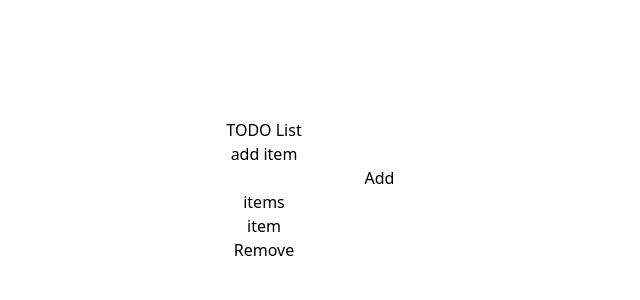
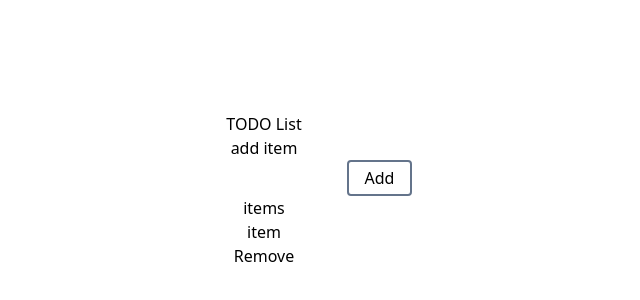
Before and after one commit to tee-talog/nextjs-todo-list, a Next.js app: page / in a window 1280 px wide. Shown: the part 210-510 px from the top of the page, without its empty margins (376-1016 px from the left). Built offline with nearby package versions, Linux system fonts and the light colour scheme.

Commit message:
feat: ボタンコンポーネント作成

```diff
--- /dev/null
+++ b/components/Button.tsx
@@ -0,0 +1,22 @@
+import clsx from 'clsx'
+import { ComponentProps } from 'react'
+
+type ButtonProps = ComponentProps<'button'>
+
+const Container = ({ children, ...props }: ButtonProps) => (
+  <Presenter {...props}>{children}</Presenter>
+)
+
+const Presenter = ({ children, className, ...props }: ButtonProps) => (
+  <button
+    className={clsx(
+      className,
+      'rounded border-2 border-solid border-slate-500 py-1 px-4 active:bg-slate-200'
+    )}
+    {...props}
+  >
+    {children}
+  </button>
+)
+
+export default Container
--- a/package.json
+++ b/package.json
@@ -6,6 +6,7 @@
     "start": "next start"
   },
   "dependencies": {
+    "clsx": "^1.1.1",
     "next": "latest",
     "react": "^17.0.2",
     "react-dom": "^17.0.2"
--- a/pages/index.tsx
+++ b/pages/index.tsx
@@ -1,5 +1,6 @@
 import type { NextPage } from 'next'
 import Head from 'next/head'
+import Button from '../components/Button'
 import PageTitle from '../components/PageTitle'
 
 const Home: NextPage = () => {
@@ -16,7 +17,7 @@ const Home: NextPage = () => {
           <h2>add item</h2>
           <form>
             <input type="text" />
-            <button type="submit">Add</button>
+            <Button type="submit">Add</Button>
           </form>
         </section>
 
```
Also changed, not shown: 1 other file (tests, documents, lock files or other folders).
